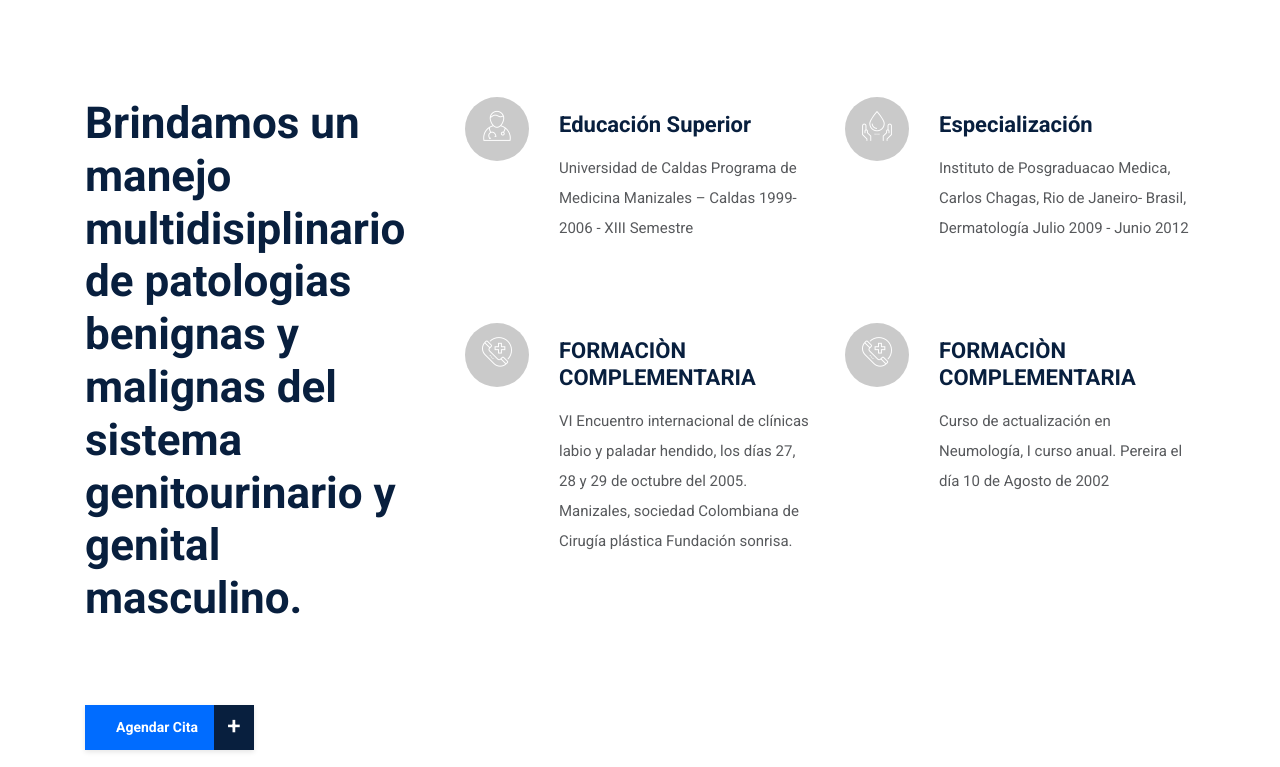
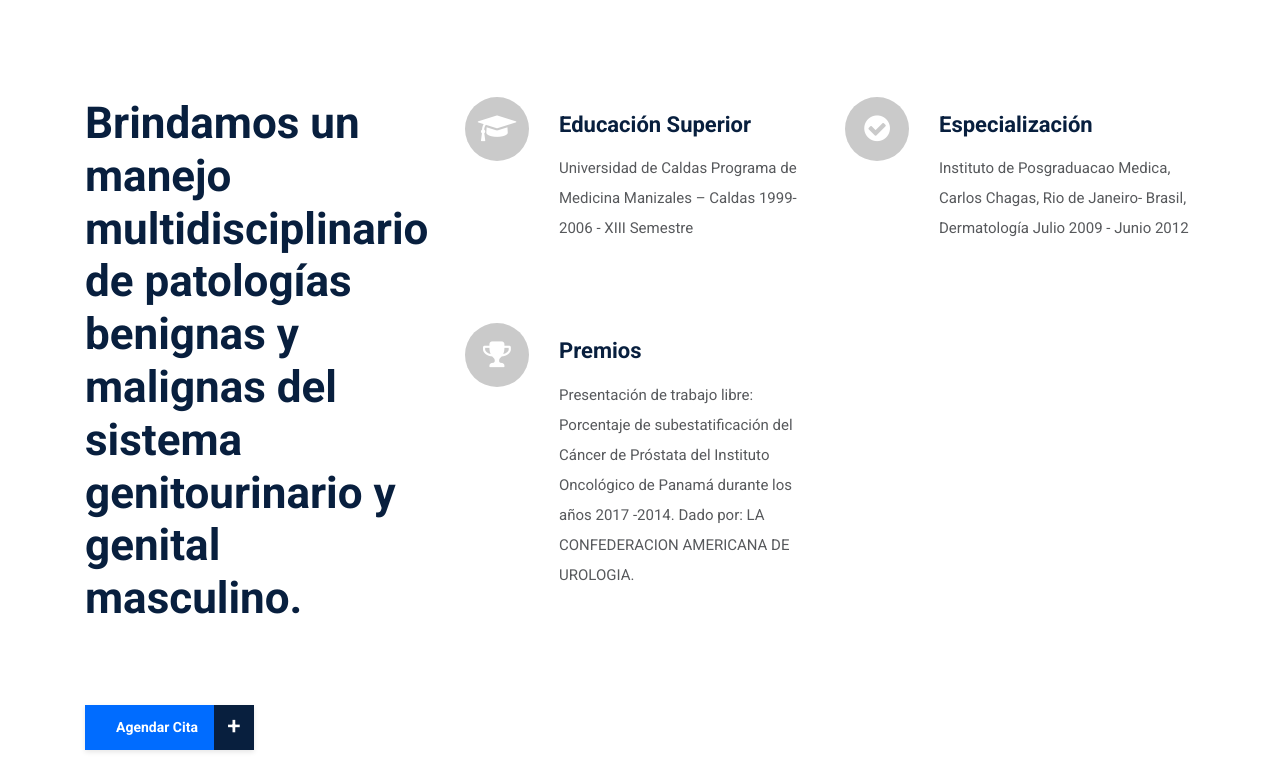
Before and after one commit to nellromero1/DianaValencia, a plain HTML site: page index.html in a window 1280 px wide. Shown: the part 1227-1994 px from the top of the page. Drawn offline with Linux system fonts and the light colour scheme; files whose address does not match are found by name.

Commit message:
Add files via upload

```diff
--- a/index.html
+++ b/index.html
@@ -80,7 +80,7 @@
                         <div class="col-12">
                             <div class="hero-slides-content">
                                 <h2 data-animation="fadeInUp" data-delay="100ms">Diagnóstico, control <br> y tratamiento </h2>
-                                <h6 data-animation="fadeInUp" data-delay="400ms">clínico-quirúrgico de patologías benignas y malignas del sistema urinario</h6>
+                                <h6 data-animation="fadeInUp" data-delay="400ms">Clínico-quirúrgico de patologías benignas y malignas del sistema urinario</h6>
                                 <a href="contact.html" class="btn medilife-btn mt-50" data-animation="fadeInUp" data-delay="700ms">Agenda tu cita <span>+</span></a>
                             </div>
                         </div>
@@ -197,7 +197,7 @@
             <div class="row">
                 <div class="col-12 col-lg-4">
                     <div class="medica-about-content">
-                        <h2>Brindamos un manejo multidisiplinario de patologias benignas y malignas del sistema genitourinario y genital masculino. </h2>
+                        <h2>Brindamos un manejo multidisciplinario de patologías benignas y malignas del sistema genitourinario y genital masculino. </h2>
                         <p></p>
                         <a href="contact.html" class="btn medilife-btn mt-50">Agendar Cita <span>+</span></a>
                     </div>
@@ -208,7 +208,7 @@
                         <div class="col-12 col-sm-6">
                             <div class="single-service-area d-flex">
                                 <div class="service-icon">
-                                    <i class="icon-doctor"></i>
+                                    <i class="fa fa-graduation-cap"></i>
                                 </div>
                                 <div class="service-content">
                                     <h5>Educación Superior</h5>
@@ -220,7 +220,7 @@
                         <div class="col-12 col-sm-6">
                             <div class="single-service-area d-flex">
                                 <div class="service-icon">
-                                    <i class="icon-blood-donation-1"></i>
+                                    <i class="fa fa-check-circle"></i>
                                 </div>
                                 <div class="service-content">
                                     <h5>Especialización</h5>
@@ -232,26 +232,18 @@
                         <div class="col-12 col-sm-6">
                             <div class="single-service-area d-flex">
                                 <div class="service-icon">
-                                    <i class="icon-emergency-call-1"></i>
+                                    <i class="fa fa-trophy"></i>
                                 </div>
                                 <div class="service-content">
-                                    <h5>FORMACIÒN COMPLEMENTARIA</h5>
-                                    <p> VI Encuentro internacional de clínicas labio y paladar hendido, los días 27, 28 y 29 de octubre del 2005. Manizales, sociedad Colombiana de Cirugía plástica Fundación sonrisa.</p>
+                                    <h5>Premios</h5>
+                                    <p> Presentación de trabajo libre: Porcentaje de subestatificación del Cáncer de Próstata del
+                                        Instituto Oncológico de Panamá durante los años 2017 -2014.
+                                        Dado por: LA CONFEDERACION AMERICANA DE UROLOGIA.</p>
                                 </div>
                             </div>
                         </div>
                         <!-- Single Service Area -->
-                        <div class="col-12 col-sm-6">
-                            <div class="single-service-area d-flex">
-                                <div class="service-icon">
-                                    <i class="icon-emergency-call-1"></i>
-                                </div>
-                                <div class="service-content">
-                                    <h5>FORMACIÒN COMPLEMENTARIA</h5>
-                                    <p> Curso de actualización en Neumología, I curso anual. Pereira el día 10 de Agosto de 2002</p>
-                                </div>
-                            </div>
-                        </div>
+
                     </div>
                 </div>
             </div>
```
